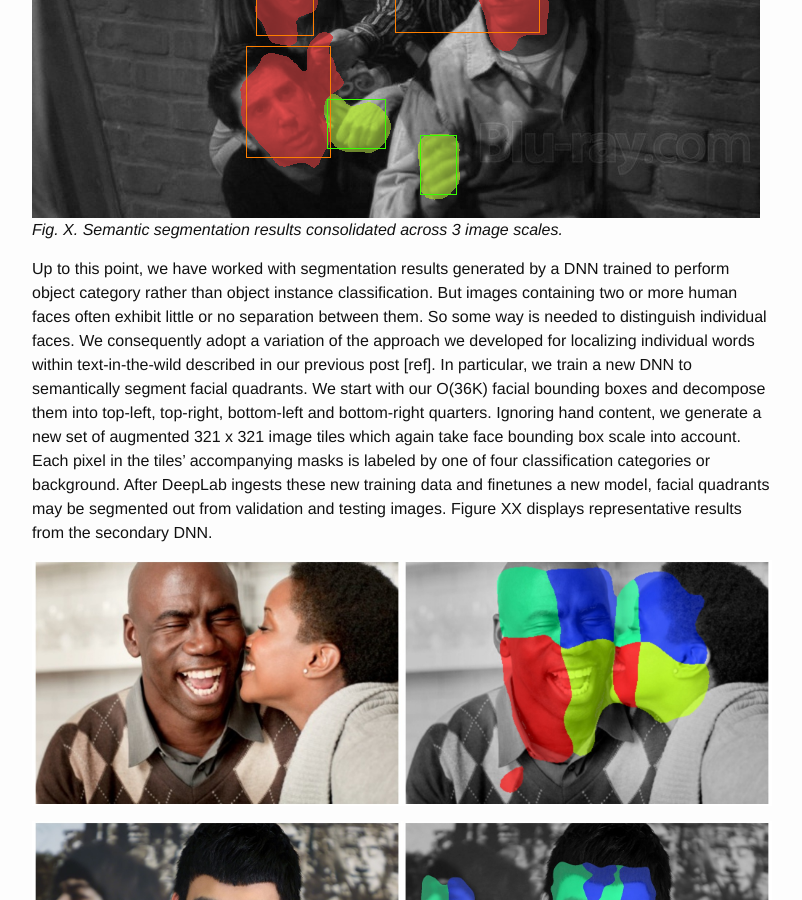
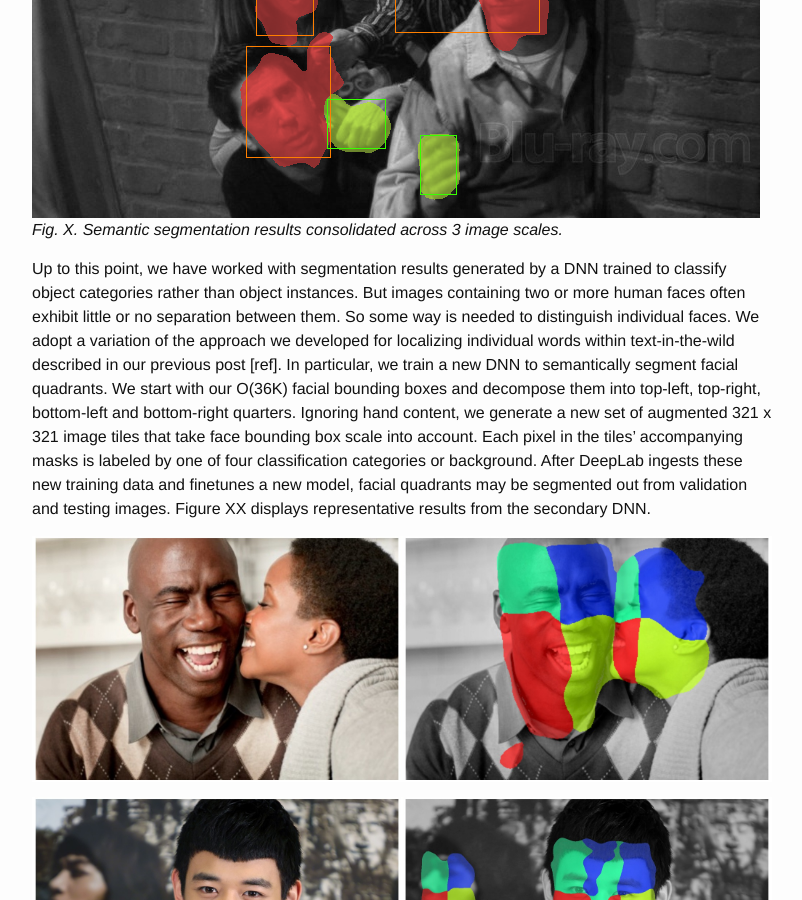
Before and after one commit to PeterCho/blog, a Jekyll site: the page built from _posts/2016-06-27-cvml.markdown, in a window 1280 px wide and 900 px high, scrolled down 6740 px. Shown: the whole window, without its empty margins (238-1040 px from the left). Built offline with Jekyll 4.4.1, drawn with Linux system fonts in a browser that asks for light colours; some of the changed text lies outside the part shown.

Commit message:
Finished first draft of facial instance section

```diff
--- a/_posts/2016-06-27-cvml.markdown
+++ b/_posts/2016-06-27-cvml.markdown
@@ -297,22 +297,21 @@
 *Fig. X.  Semantic segmentation results consolidated across 3 image scales.*
 
 Up to this point, we have worked with segmentation results generated by a
-DNN trained to perform object category rather than object instance
-classification.  But images containing two or more human faces often
-exhibit little or no separation between them.  So some way is needed to
-distinguish individual faces.  We consequently adopt a variation of the
-approach we developed for localizing individual words within
-text-in-the-wild described in our previous post [ref].  In particular, we
-train a new DNN to semantically segment facial quadrants.  We start with
-our O(36K) facial bounding boxes and decompose them into top-left,
-top-right, bottom-left and bottom-right quarters.  Ignoring hand content,
-we generate a new set of augmented 321 x 321 image tiles which again take
-face bounding box scale into account.  Each pixel in the tiles'
-accompanying masks is labeled by one of four classification categories or
-background.  After DeepLab ingests these new training data and finetunes a
-new model, facial quadrants may be segmented out from validation and
-testing images.  Figure XX displays representative results from the
-secondary DNN.
+DNN trained to classify object categories rather than object instances.
+But images containing two or more human faces often exhibit little or no
+separation between them.  So some way is needed to distinguish individual
+faces.  We adopt a variation of the approach we developed for localizing
+individual words within text-in-the-wild described in our previous post
+[ref].  In particular, we train a new DNN to semantically segment facial
+quadrants.  We start with our O(36K) facial bounding boxes and decompose
+them into top-left, top-right, bottom-left and bottom-right quarters.
+Ignoring hand content, we generate a new set of augmented 321 x 321 image
+tiles that take face bounding box scale into account.  Each pixel in the
+tiles' accompanying masks is labeled by one of four classification
+categories or background.  After DeepLab ingests these new training data
+and finetunes a new model, facial quadrants may be segmented out from
+validation and testing images.  Figure XX displays representative results
+from the secondary DNN.
 
 ![FaceLocalization]({{site.url}}/blog/images/face_localization/testing_images/quadrant_masks/montage_image_01712___segmented_image_01712.jpg)
 
@@ -325,24 +324,48 @@
 *Fig. X.  Facial quadrant segmentation for four representative images.  The
 first three images are original-sized, while the fourth is double-sized.*
 
-Facial quadrant segmentation is intrinsically more difficult than simple
-facial segmentation.  So it is not surprising to see some classification
-mistakes in figure XX.  Nevertheless, quadrant segmentation generally works
-well enough to isolate individual faces.  This is true even for partially
-occluded faces and/or viewed in profile.
-
-Returning to our "Friends" example, we present facial quadrant segmentation
-at original-sized , double-sized and half-sized image scales in figure XX.
-
+Face quadrant segmentation is intrinsically more difficult than full face
+segmentation.  So it is not surprising to see some classification mistakes
+in figure XX.  Nevertheless, quadrant segmentation generally works well
+enough to isolate individual faces.  This is true even for faces viewed in
+profile, faces nearby by hands, and faces partly cropped by image borders.
+Returning to our "Friends" example, we observe in figure XX that quadrant
+segmentation successfully distinguishes the faces of Chandler, Monica,
+Rachel and Ross at the original-sized, double-sized and half-sized image
+scales.
 
 ![FaceLocalization]({{site.url}}/blog/images/face_localization/testing_images/good_results/friends/double_full_half_quads.png)
 *Fig. X.  Face quadrant segmentation results at original-sized (upper
 right), double-sized (left) and half-sized (lower right) image scales.*
 
+Looping over pixels inside the three candidate facial connected components
+of figure XX, we search for face centers inside the quadrant segmentation
+masks at the components' image scales.  A small bounding box is dragged
+around each component's orange bounding box.  The location of the small box
+is not allowed to overlap any previously-found small box marking some face
+center.  At each allowed position, the numbers n_green [n_blue] (n_red)
+{n_yellow} of pixels colored green [blue] (red) {yellow} within the upper
+left [upper right] (lower left) {lower right} of the small box are counted.
+Small box locations where n_green, n_blue, n_red and n_yellow are all
+nonzero and where n_green + n_blue + n_red + n_yellow is locally maximal
+mark individual face centers.  Four such face centers are found for the
+"Friends" image (see figure XX).
+
 ![FaceLocalization]({{site.url}}/blog/images/face_localization/testing_images/good_results/friends/quad_centers_04084_orange.png)
 *Fig. X.  Midpoints of white rectangles mark centers for individual faces.
 Orange bounding boxes enclose the original facial connected components as in figure XX.*
 
+Finally, every facial pixel inside the original connected component's
+orange bounding box is reassigned to the closest small box center in a
+manner similar to K-means clustering.  Large face connected components
+extracted via category segmentation may thus be split into two or more
+smaller components by instance segmentation.  We subsequently compute
+probability densities for the new components' horizontal and vertical pixel
+coordinates.  The components' borders are set equal to these probability
+distriubtions 5% and 95% cumulative values.  The final bounding boxes
+wrapped around the new face components represent our processing pipeline's
+output results.  And the four, full "Friends" faces appearing in figure XX
+are successfully localized by this procedure.
 
 ![FaceLocalization]({{site.url}}/blog/images/face_localization/testing_images/good_results/friends/segmented_image_04084.png)
 *Fig. X.  Final set of localized faces and hands are indicated by orange
```
Also changed, not shown: other parts of _posts/2016-06-27-cvml.markdown (+1 -1 lines).
